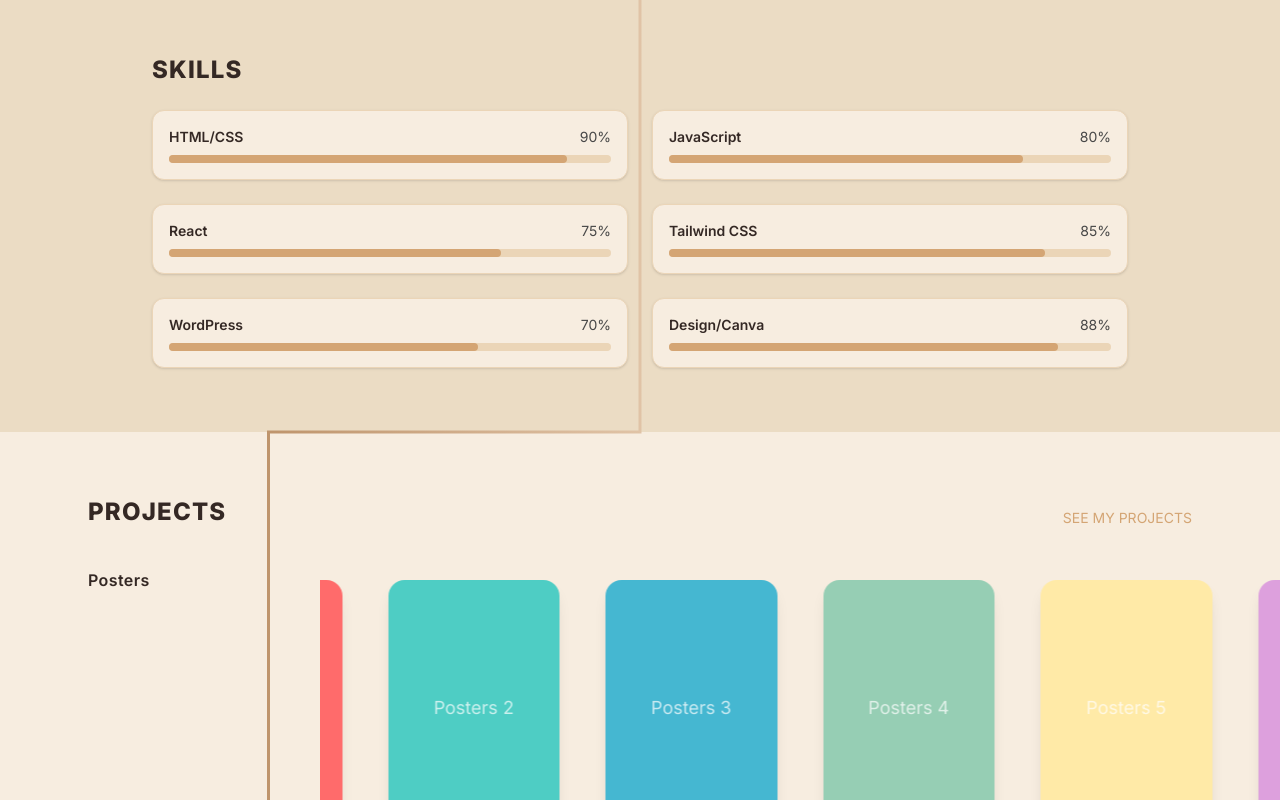
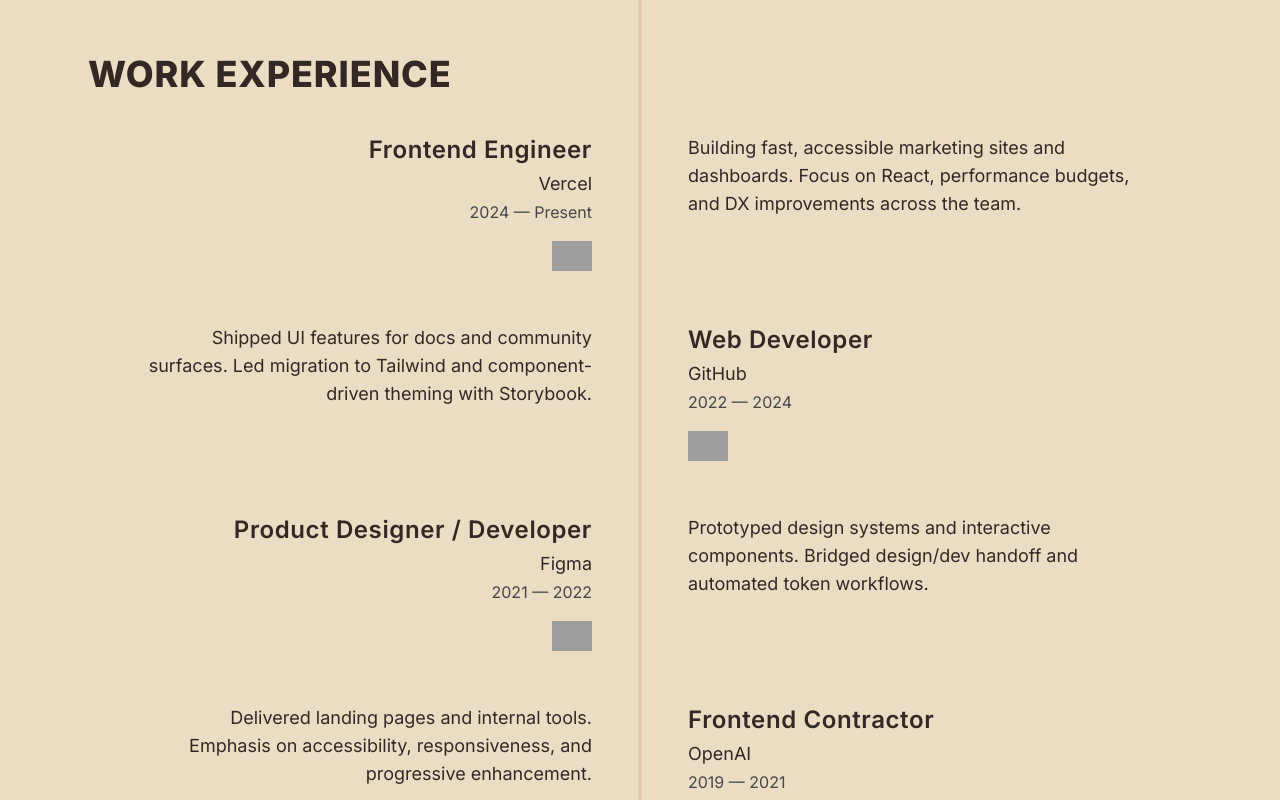
Before and after one commit to hajiwari/2025-Portfolio, a React (Vite) app: page / in a window 1280 px wide. Shown: the part 1220-2020 px from the top of the page. Built offline with nearby package versions, Linux system fonts and the light colour scheme; grey boxes are pictures that could not be loaded.

Commit message:
fix experience

```diff
--- a/src/App.jsx
+++ b/src/App.jsx
@@ -3,7 +3,7 @@
 import Hero from './components/Hero'
 import Footer from './components/Footer'
 import About from './components/About'
-import Skills from './components/Skills'
+import Experience from './components/Experience'
 import Projects from './components/Projects'
 import Contact from './components/Contact'
 import ScrollingPath from './components/ScrollingPath'
@@ -17,7 +17,7 @@
       <main>
   <Hero />
   <About />
-  <Skills />
+  <Experience />
   <Projects />
   <Contact />
       </main>
--- /dev/null
+++ b/src/components/Experience.jsx
@@ -0,0 +1,103 @@
+import React from 'react'
+import { motion } from 'framer-motion'
+
+const experiences = [
+  {
+    title: 'Frontend Engineer',
+    company: 'Vercel',
+    year: '2024 — Present',
+    icon: 'https://logo.clearbit.com/vercel.com',
+    description:
+      'Building fast, accessible marketing sites and dashboards. Focus on React, performance budgets, and DX improvements across the team.'
+  },
+  {
+    title: 'Web Developer',
+    company: 'GitHub',
+    year: '2022 — 2024',
+    icon: 'https://logo.clearbit.com/github.com',
+    description:
+      'Shipped UI features for docs and community surfaces. Led migration to Tailwind and component-driven theming with Storybook.'
+  },
+  {
+    title: 'Product Designer / Developer',
+    company: 'Figma',
+    year: '2021 — 2022',
+    icon: 'https://logo.clearbit.com/figma.com',
+    description:
+      'Prototyped design systems and interactive components. Bridged design/dev handoff and automated token workflows.'
+  },
+  {
+    title: 'Frontend Contractor',
+    company: 'OpenAI',
+    year: '2019 — 2021',
+    icon: 'https://logo.clearbit.com/openai.com',
+    description:
+      'Delivered landing pages and internal tools. Emphasis on accessibility, responsiveness, and progressive enhancement.'
+  }
+]
+
+export default function Experience(){
+  return (
+    <section id="experience" className="py-16">
+      <div className="max-w-6xl mx-auto px-6">
+        <h2 className="text-3xl md:text-4xl font-heading font-bold tracking-wide text-text-brown dark:text-text-cream">WORK EXPERIENCE</h2>
+
+        <div className="mt-10 space-y-12">
+          {experiences.map((job, idx) => {
+            const isLeft = idx % 2 === 0
+            return (
+              <motion.div
+                key={`${job.company}-${idx}`}
+                initial={{ opacity: 0, y: 12 }}
+                whileInView={{ opacity: 1, y: 0 }}
+                viewport={{ once: true, margin: '-50px' }}
+                transition={{ duration: 0.4, ease: 'easeOut' }}
+                className="grid grid-cols-1 md:grid-cols-2 md:gap-x-16 lg:gap-x-24 items-start"
+              >
+                {/* Left column */}
+                <div className={
+                  isLeft
+                    ? 'md:order-none text-right flex md:justify-end items-start'
+                    : 'md:order-2 text-left flex md:justify-start items-start'
+                }>
+                  <div className="md:max-w-md">
+                    <div className={isLeft ? 'text-right' : 'text-left'}>
+                      <h3 className="text-xl md:text-2xl font-heading font-semibold tracking-wide text-text-brown dark:text-text-cream">
+                        {job.title}
+                      </h3>
+                      <p className="mt-1 text-base md:text-lg text-text-brown dark:text-text-brown">
+                        {job.company}
+                      </p>
+                      <p className="mt-0.5 text-sm md:text-base text-text-gray dark:text-text-cream/80">
+                        {job.year}
+                      </p>
+                      <div className={isLeft ? 'mt-3 flex justify-end' : 'mt-3 flex justify-start'}>
+                        <img
+                          src={job.icon}
+                          alt={`${job.company} logo`}
+                          className="h-8 w-8 md:h-10 md:w-10 object-contain"
+                          loading="lazy"
+                        />
+                      </div>
+                    </div>
+                  </div>
+                </div>
+
+                {/* Right column */}
+                <div className={
+                  isLeft
+                    ? 'mt-4 md:mt-0 md:order-2 text-left flex md:justify-start items-start'
+                    : 'mt-4 md:mt-0 md:order-none text-right flex md:justify-end items-start'
+                }>
+                  <p className="md:max-w-md text-base md:text-lg text-text-brown dark:text-text-cream leading-relaxed">
+                    {job.description}
+                  </p>
+                </div>
+              </motion.div>
+            )
+          })}
+        </div>
+      </div>
+    </section>
+  )
+}
--- a/src/components/ScrollingPath.jsx
+++ b/src/components/ScrollingPath.jsx
@@ -1,14 +1,14 @@
 import React from 'react'
 
 // A single page-wide SVG path with a glowing orb that advances with scroll.
-// Path starts at About (center), continues to Skills (center), then Projects
+// Path starts at About (center), continues to Experience (center), then Projects
 // (between caption and cards), and ends at Contact (left side). Direction
 // changes are horizontal (orthogonal path using vertical then horizontal legs).
 export default function ScrollingPath(){
   const svgRef = React.useRef(null)
   const pathRef = React.useRef(null)
   const [dims, setDims] = React.useState({ width: 0, height: 0 })
-  const [points, setPoints] = React.useState(null) // {about, skills, projects, contact}
+  const [points, setPoints] = React.useState(null) // {about, experience, projects, contact}
   const [len, setLen] = React.useState(0)
   const [progress, setProgress] = React.useState(0)
   const [visible, setVisible] = React.useState(false)
@@ -22,7 +22,7 @@
       document.documentElement.offsetHeight,
       document.documentElement.clientHeight
     )
-    const width = document.documentElement.clientWidth
+  const width = document.documentElement.clientWidth
 
     // Helpers
     const absRect = (el) => {
@@ -35,15 +35,15 @@
 
   const aboutSection = document.querySelector('#page-1')
   const aboutBox = absRect(aboutSection)
-    const skillsBox = absRect(document.querySelector('#skills .max-w-5xl'))
+  const expBox = absRect(document.querySelector('#experience'))
   // Top of projects section for the vertical turn, and divider for horizontal X
   const projSection = document.querySelector('#page-2')
   const projBox = absRect(projSection)
   const projDivider = document.querySelector('.projects-divider')
   const projDivBox = absRect(projDivider)
-    const contactBox = absRect(document.querySelector('#page-3 .max-w-4xl'))
+  const contactBox = absRect(document.querySelector('#page-3'))
 
-  if (!aboutBox || !skillsBox || !projBox || !contactBox) {
+  if (!aboutBox || !expBox || !projBox || !contactBox) {
       setDims({ width, height: docHeight })
       setPoints(null)
       return
@@ -54,9 +54,9 @@
       x: aboutBox.x + aboutBox.width / 2,
       y: aboutBox.y + 0,
     }
-    const skills = {
-      x: skillsBox.x + skillsBox.width / 2,
-      y: skillsBox.y + skillsBox.height / 2,
+    const experience = {
+      x: expBox.x + expBox.width / 2,
+      y: expBox.y + expBox.height / 2,
     }
     const projects = {
       // Y at the top of the Project section; X from divider center (fallback to container mid)
@@ -72,7 +72,7 @@
     }
 
     setDims({ width, height: docHeight })
-    setPoints({ about, skills, projects, contact })
+  setPoints({ about, experience, projects, contact })
   }, [])
 
   React.useEffect(() => {
@@ -91,12 +91,12 @@
   // Build an orthogonal path (V then H at each section)
   const d = React.useMemo(() => {
     if (!points) return ''
-    const { about, skills, projects, contact } = points
-    // M at about, then V to skills.y, H to skills.x, V to projects.y, H to projects.x, V to contact.y, H to contact.x
+  const { about, experience, projects, contact } = points
+  // M at about, then V to experience.y, H to experience.x, V to projects.y, H to projects.x, V to contact.y, H to contact.x
     return [
       `M ${about.x},${about.y}`,
-      `V ${skills.y}`,
-      `H ${skills.x}`,
+  `V ${experience.y}`,
+  `H ${experience.x}`,
       `V ${projects.y}`,
       `H ${projects.x}`,
       `V ${contact.y}`,
--- a/src/components/Skills.jsx
+++ /dev/null
@@ -1,40 +0,0 @@
-import React from 'react'
-import { motion } from 'framer-motion'
-
-const skills = [
-  { name: 'HTML/CSS', level: 90 },
-  { name: 'JavaScript', level: 80 },
-  { name: 'React', level: 75 },
-  { name: 'Tailwind CSS', level: 85 },
-  { name: 'WordPress', level: 70 },
-  { name: 'Design/Canva', level: 88 },
-]
-
-export default function Skills(){
-  return (
-    <section id="skills" className="py-16 bg-text-cream dark:bg-darker-bg">
-      <div className="max-w-5xl mx-auto px-6">
-        <h2 className="text-2xl font-heading font-bold tracking-wider text-text-brown dark:text-text-cream">SKILLS</h2>
-        <div className="mt-6 grid md:grid-cols-2 gap-6">
-          {skills.map(s => (
-            <div key={s.name} className="p-4 bg-brown-100 dark:bg-text-brown rounded-xl shadow border border-brown-200 dark:border-text-brown">
-              <div className="flex justify-between text-sm mb-2">
-                <span className="font-semibold text-text-brown dark:text-text-cream">{s.name}</span>
-                <span className="text-text-gray dark:text-text-cream">{s.level}%</span>
-              </div>
-              <div className="h-2 bg-brown-200 dark:bg-darker-bg rounded">
-                <motion.div
-                  initial={{ width: 0 }}
-                  whileInView={{ width: `${s.level}%` }}
-                  viewport={{ once: true }}
-                  transition={{ duration: 0.6 }}
-                  className="h-2 bg-accent rounded"
-                />
-              </div>
-            </div>
-          ))}
-        </div>
-      </div>
-    </section>
-  )
-}
--- a/src/styles/globals.css
+++ b/src/styles/globals.css
@@ -225,19 +225,17 @@
 }
 
 /* --------------------------------------------------
-   Project cards: dim non-hovered cards globally per carousel
-   Works with Glide.js because hover is purely CSS-based.
-   Logic:
-   - When any .project-card inside a .glide is hovered, reduce opacity of all
-     sibling .project-card elements in the same .glide.
-   - The hovered card keeps full opacity.
-   - No JS required; clones from Glide are regular elements and are covered.
+   Project cards: dim all non-hovered cards across the Projects section
+   Works with Glide.js clones because it's CSS-only.
+   - Hovering any .project-card dims all others within .projects-root
+   - Hovered card stays at full opacity
+   - On hover out, all reset to full opacity
 --------------------------------------------------- */
-.glide:has(.project-card:hover) .project-card {
+.projects-root:has(.project-card:hover) .project-card {
   opacity: 0.3;
 }
 
-.glide .project-card:hover {
+.projects-root .project-card:hover {
   opacity: 1 !important;
 }
 
```
Also changed, not shown: 1 other file (tests, documents, lock files or other folders).
